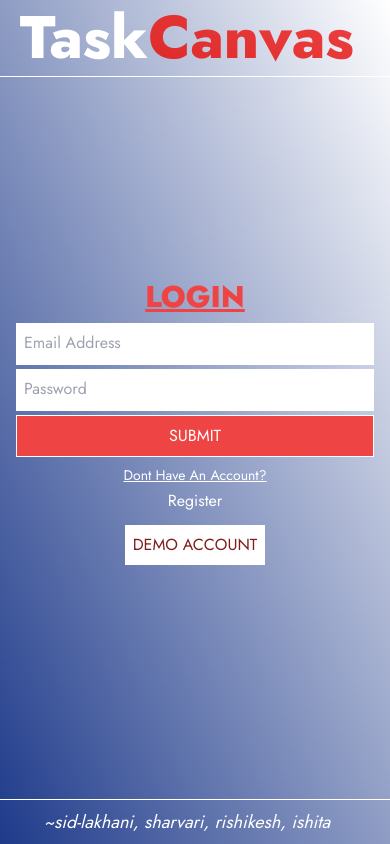
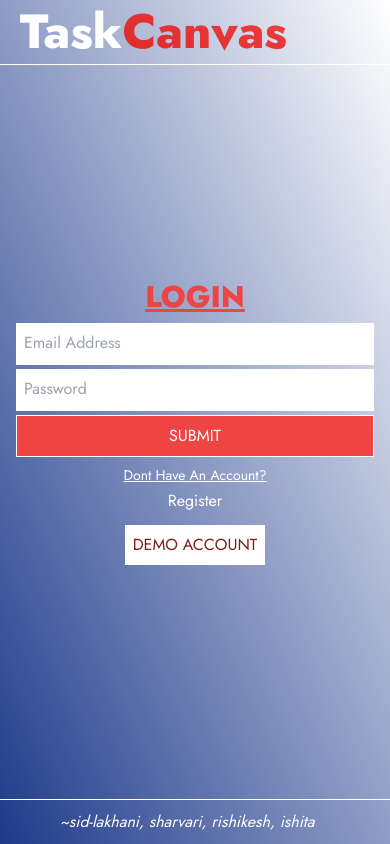
Before and after one commit to sid-lakhani/TaskCanvas-Hackathon, a Next.js app: page / in a window 390 px wide. Built offline with nearby package versions, Linux system fonts and the light colour scheme; no server answers.

Commit message:
made header and footer responsive

```diff
--- a/components/Footer.js
+++ b/components/Footer.js
@@ -3,9 +3,9 @@ import React from 'react'
 export default function Footer() {
     return (
         <div className='fixed bottom-0 w-full left-0 bg-inherit flex items-center justify-center p-2 border-t border-solid border-white'>
-            <h2 className='text-lg select-none px-2 sm:px-3'><span className='italic '>~sid-lakhani, sharvari, rishikesh, ishita</span></h2>
+            <h2 className='text-base sm:text-lg select-none px-2 sm:px-3'><span className='italic '>~sid-lakhani, sharvari, rishikesh, ishita</span></h2>
             <a href='https://github.com/sid-lakhani/TaskCanvas-Hackathon'>
-                <i className="fa-brands fa-github text-xl duration-300 hover:opacity-30 cursor-pointer px-2 sm:px-3"></i>
+                <i className="fa-brands fa-github text-lg sm:text-xl duration-300 hover:opacity-30 cursor-pointer px-2 sm:px-3"></i>
             </a>
         </div>
     )
--- a/components/Header.js
+++ b/components/Header.js
@@ -31,7 +31,7 @@ export default function Header() {
                 }} className='select-none duration-300 px-4 sm:px-8 py-2 duration-300 hover:pl-12 cursor-pointer'>Logout</h2>
             </div> */}
             <div className='fixed top-0 w-full left-0 bg-inherit flex items-center justify-between px-5 sm:px-10 border-b border-solid border-white'>
-                <h1 className='text-6xl font-extrabold select-none py-2'>Task<span className='bg-gradient-to-tr from-red-600 to-red-500 text-transparent bg-clip-text'>Canvas</span></h1>
+                <h1 className='text-5xl sm:text-6xl font-extrabold select-none py-2'>Task<span className='bg-gradient-to-tr from-red-600 to-red-500 text-transparent bg-clip-text'>Canvas</span></h1>
                 {/* {currentUser && <i onClick={() => setOpenModal(true)} className="fa-solid fa-user text-4xl duration-300 hover:opacity-40 cursor-pointer"></i>} */}
                 <div>
                     {currentUser && <i
@@ -44,7 +44,7 @@ export default function Header() {
                     </i>}
                     {/* {isDropdownOpen && logoutDropDown()} */}
                 </div>
-                {!currentUser && <i className="fa-solid fa-check text-4xl bg-gradient-to-tr from-red-600 to-red-500 text-transparent bg-clip-text"></i>}
+                {!currentUser && <i className="fa-solid fa-check text-3xl sm:text-4xl bg-gradient-to-tr from-red-600 to-red-500 text-transparent bg-clip-text"></i>}
             </div>
         </>
     )
```
